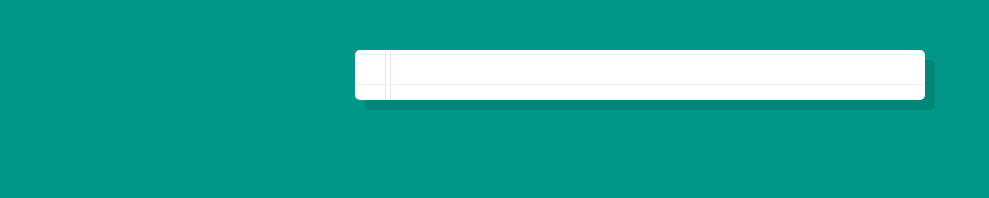
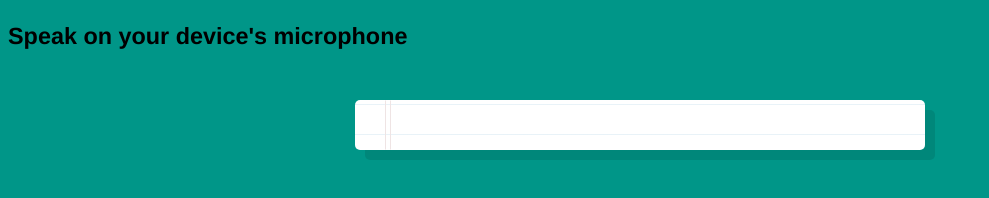
Before and after one commit to diegozwolf/Speech-detection, a website: page index.html in a window 1280 px wide. Shown: the whole page, without its empty margins (0-989 px from the left). Drawn offline with Linux system fonts and the light colour scheme.

Commit message:
add title

```diff
--- a/index.html
+++ b/index.html
@@ -6,7 +6,7 @@
 	<link rel="stylesheet" href="style.css">
 </head>
 <body>
-
+	<h3 style="color white">Speak on your device's microphone </h3>
 	<div class="words" contenteditable>
 
 	</div>
```
